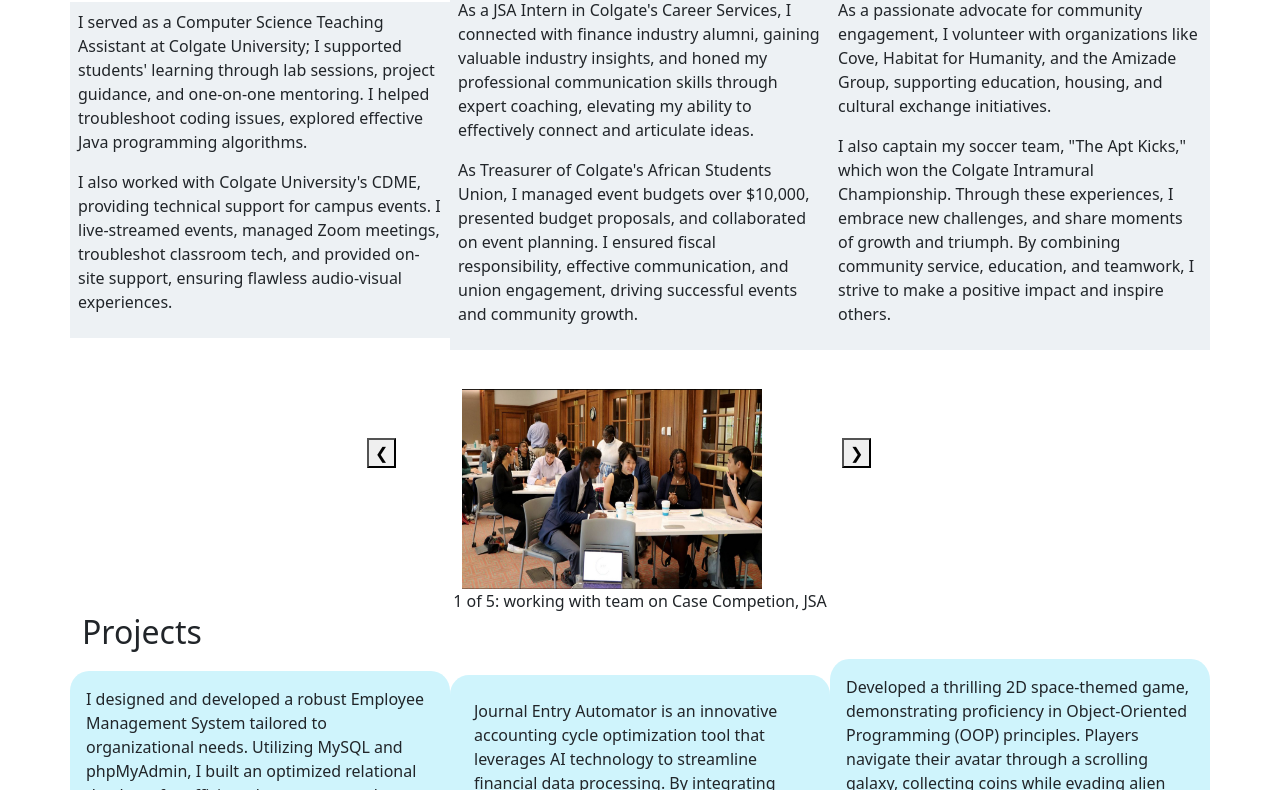
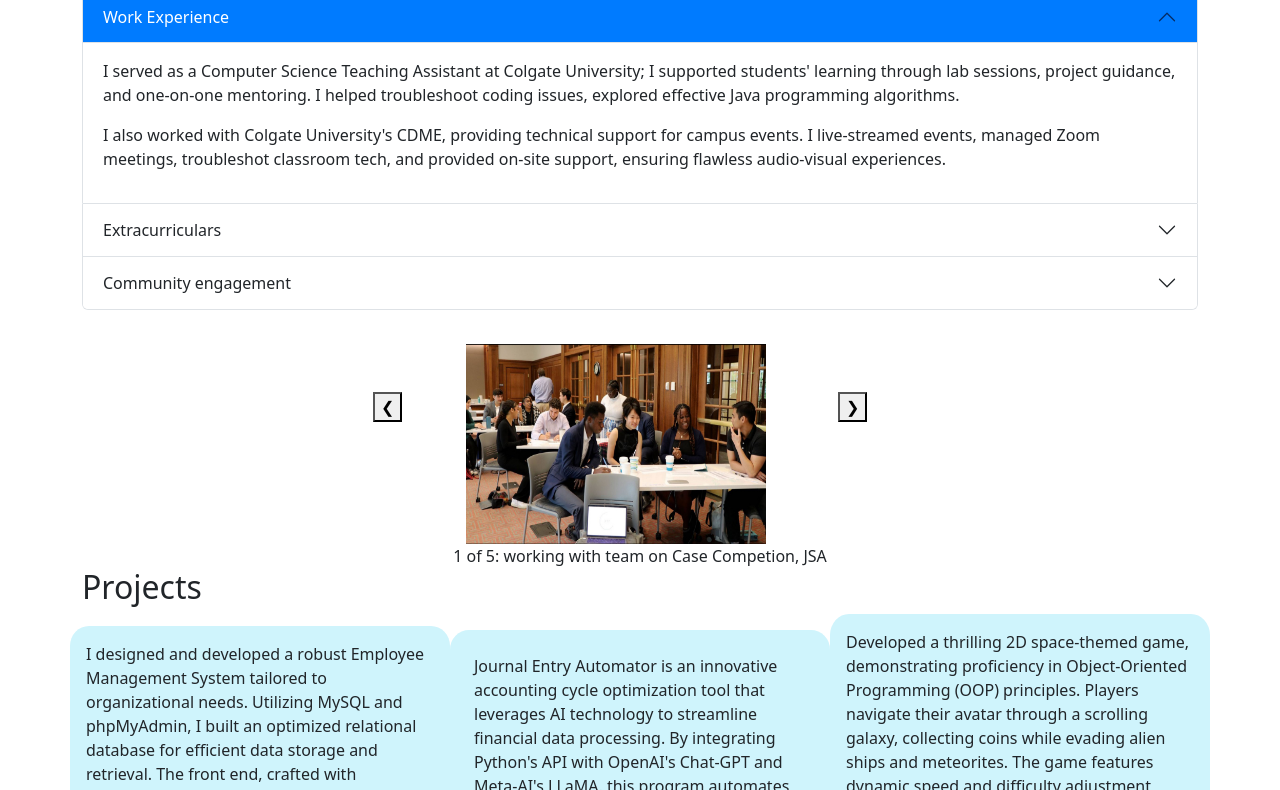
Before and after one commit to ec-tino/personal_website, a plain HTML site: page index.html in a window 1280 px wide. Shown: the part 398-1188 px from the top of the page. Drawn offline with nearby package versions, Linux system fonts and the light colour scheme.

Commit message:
Update index.html to include accordion

```diff
--- a/index.html
+++ b/index.html
@@ -20,6 +20,10 @@
         .headtext{
             font-weight: bold;
             font-family: sans-serif;
+        }
+        .accordion-button:not(.collapsed) {
+            background-color: #007bff !important; /* Change to your preferred color */
+            color: white !important;
         }
     </style>
 </head>
@@ -67,8 +71,16 @@
     <section id="About">
         <div class="container-lg">
             <h2>About Me</h2>
-            <div class="row align-items-center">
-                <div class="col-sm-10 col-md-4 p-2" style="background-color: #edf1f4;">
+            <div class="accordion" id="aboutAccordion">
+            <!-- Work Experience 1 -->
+            <div class="accordion-item">
+                <h2 class="accordion-header" id="headingOne">
+                    <button class="accordion-button" type="button" data-bs-toggle="collapse" data-bs-target="#collapseOne" aria-expanded="true" aria-controls="collapseOne">
+                        Work Experience
+                    </button>
+                </h2>
+                <div id="collapseOne" class="accordion-collapse collapse show" aria-labelledby="headingOne" data-bs-parent="#aboutAccordion">
+                    <div class="accordion-body">
                         <p class="text">I served as a Computer Science Teaching Assistant
                             at Colgate University; I supported students' learning through
                             lab sessions, project guidance, and one-on-one mentoring.
@@ -81,7 +93,18 @@
                             on-site support, ensuring flawless audio-visual experiences.
                         </p>
                     </div>
-                <div class="col-sm-10 col-md-4 p-2" style="background-color: #edf1f4;">
+                </div>
+            </div>
+
+            <!-- Work Experience 2 -->
+            <div class="accordion-item">
+                <h2 class="accordion-header" id="headingTwo">
+                    <button class="accordion-button collapsed" type="button" data-bs-toggle="collapse" data-bs-target="#collapseTwo" aria-expanded="false" aria-controls="collapseTwo">
+                        Extracurriculars
+                    </button>
+                </h2>
+                <div id="collapseTwo" class="accordion-collapse collapse" aria-labelledby="headingTwo" data-bs-parent="#aboutAccordion">
+                    <div class="accordion-body">
                         <p class="text">As a JSA Intern in Colgate's Career Services,
                             I connected with finance industry alumni, gaining valuable
                             industry insights, and honed my professional communication skills
@@ -95,7 +118,18 @@
                             events and community growth.
                         </p>
                     </div>
-                <div class="col-sm-10 col-md-4 p-2" style="background-color: #edf1f4;">
+                </div>
+            </div>
+
+            <!-- Work Experience 3 -->
+            <div class="accordion-item">
+                <h2 class="accordion-header" id="headingThree">
+                    <button class="accordion-button collapsed" type="button" data-bs-toggle="collapse" data-bs-target="#collapseThree" aria-expanded="false" aria-controls="collapseThree">
+                        Community engagement
+                    </button>
+                </h2>
+                <div id="collapseThree" class="accordion-collapse collapse" aria-labelledby="headingThree" data-bs-parent="#aboutAccordion">
+                    <div class="accordion-body">
                         <p class="text">As a passionate advocate for community engagement,
                             I volunteer with organizations like Cove, Habitat for Humanity,
                             and the Amizade Group, supporting education, housing, and cultural
@@ -108,6 +142,7 @@
                             education, and teamwork, I strive to make a positive impact and inspire
                             others.
                         </p>
+                    </div>
                 </div>
             </div>
         </div>
```
Lines whose indentation alone changed are shown as unchanged.
